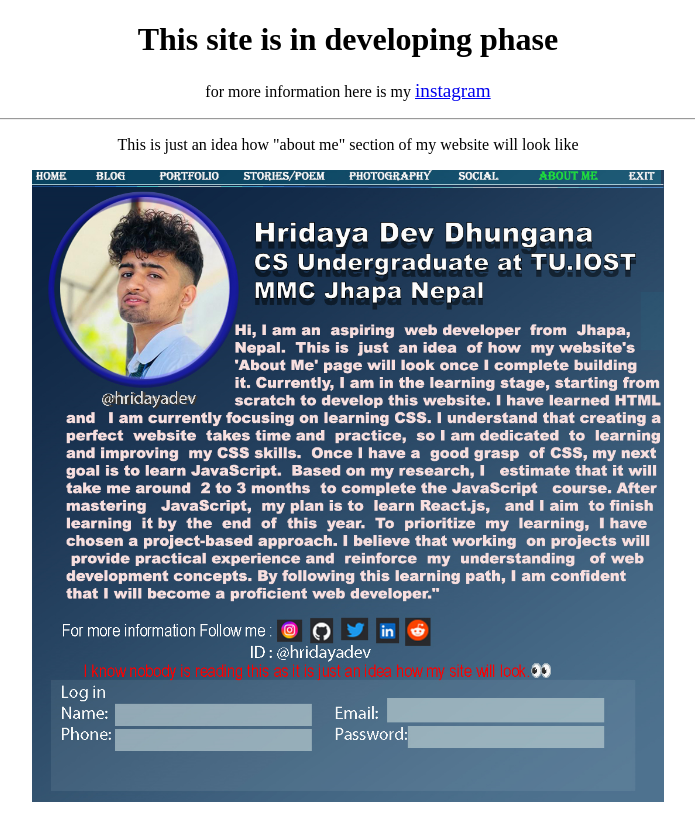
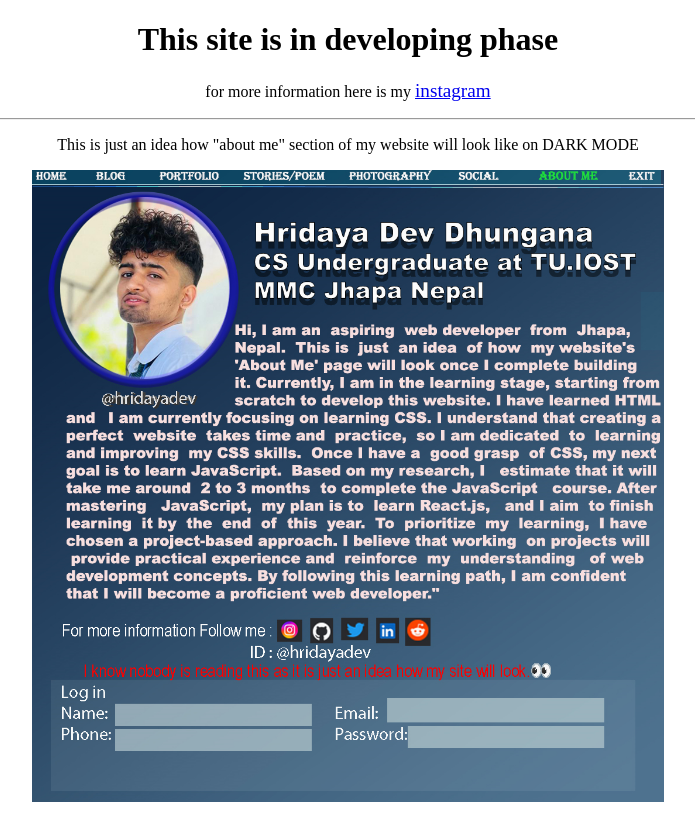
Before and after one commit to Hridayadev/portfolio-website, a plain HTML site: page index.html in a window 1280 px wide. Shown: the whole page, without its empty margins (292-987 px from the left). Drawn offline with Linux system fonts and the light colour scheme.

Commit message:
chnage final.html

```diff
--- a/index.html
+++ b/index.html
@@ -9,7 +9,7 @@
     <h1><center>This site is in developing phase</center> </h1>
     <p><center>for more information here is my <a href="https://www.instagram.com/hridayadev/"><big>instagram</big></a></center></p>
     <hr>
-    <center><p>This is just an idea how "about me" section of my website will look like</p> </center>
+    <center><p>This is just an idea how "about me" section of my website will look like on DARK MODE</p> </center>
     <center><img width="50%" height="50%" src="image.png" alt="png"></center>
 
 </body>
```
